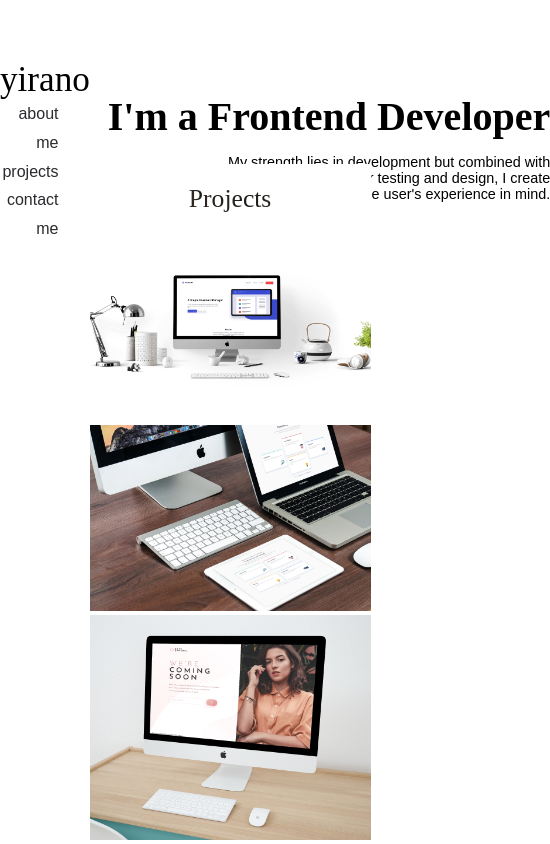
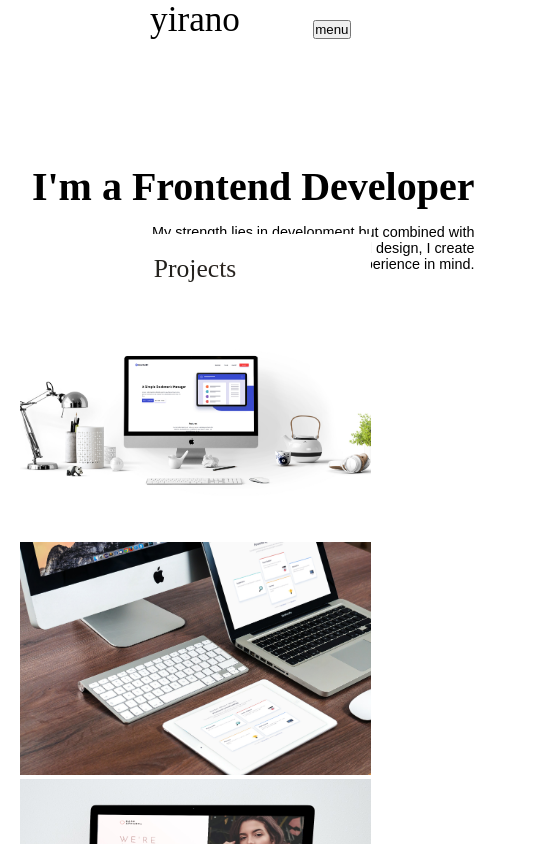
Before and after one commit to yirano/portfolio, a React (Create React App) app: page / in a window 390 px wide. Shown: the top 844 px of the page, 550 px wide, since content can reach past the window. Built offline with nearby package versions, Linux system fonts and the light colour scheme; grey boxes are pictures that could not be loaded; a web font is replaced by a local one.

Commit message:
Activate responsive menu button

```diff
--- a/src/App.css
+++ b/src/App.css
@@ -83,8 +83,13 @@ footer {
 	display: none;
 }
 
-@media only screen and (max-width: 767px) {
+@media only screen and (max-width: 768px) {
 	.sectionTitle h3 {
 		font-size: 1.6em;
 	}
+
+	section {
+		width: 100%;
+		float: none;
+	}
 }
--- a/src/components/Header/Header.css
+++ b/src/components/Header/Header.css
@@ -21,3 +21,36 @@ header nav a:visited {
 	text-decoration: none;
 	line-height: 1.8em;
 }
+
+button {
+	display: none;
+}
+
+@media only screen and (max-width: 768px) {
+	header {
+		position: relative;
+		height: 70px;
+		width: 100%;
+		float: none;
+		padding-top: 0;
+		text-align: center;
+	}
+
+	button {
+		display: block;
+		position: absolute;
+		top: 20px;
+		right: 20px;
+	}
+
+	nav {
+		display: none;
+	}
+
+	.responsiveNav {
+		display: block;
+		position: absolute;
+		top: 40px;
+		right: 0;
+	}
+}
--- a/src/components/Header/Header.jsx
+++ b/src/components/Header/Header.jsx
@@ -27,7 +27,14 @@ export class Header extends Component {
 		return (
 			<header>
 				<h3>yirano</h3>
-				<nav>
+				<button onClick={this.menuActive} className="hamburgerMenu">
+					menu
+					<span />
+					<span />
+					<span />
+				</button>
+
+				<nav className={this.state.menuActive ? 'responsiveNav' : null}>
 					<ul>
 						<li>
 							<a href="#about">about me</a>
```
